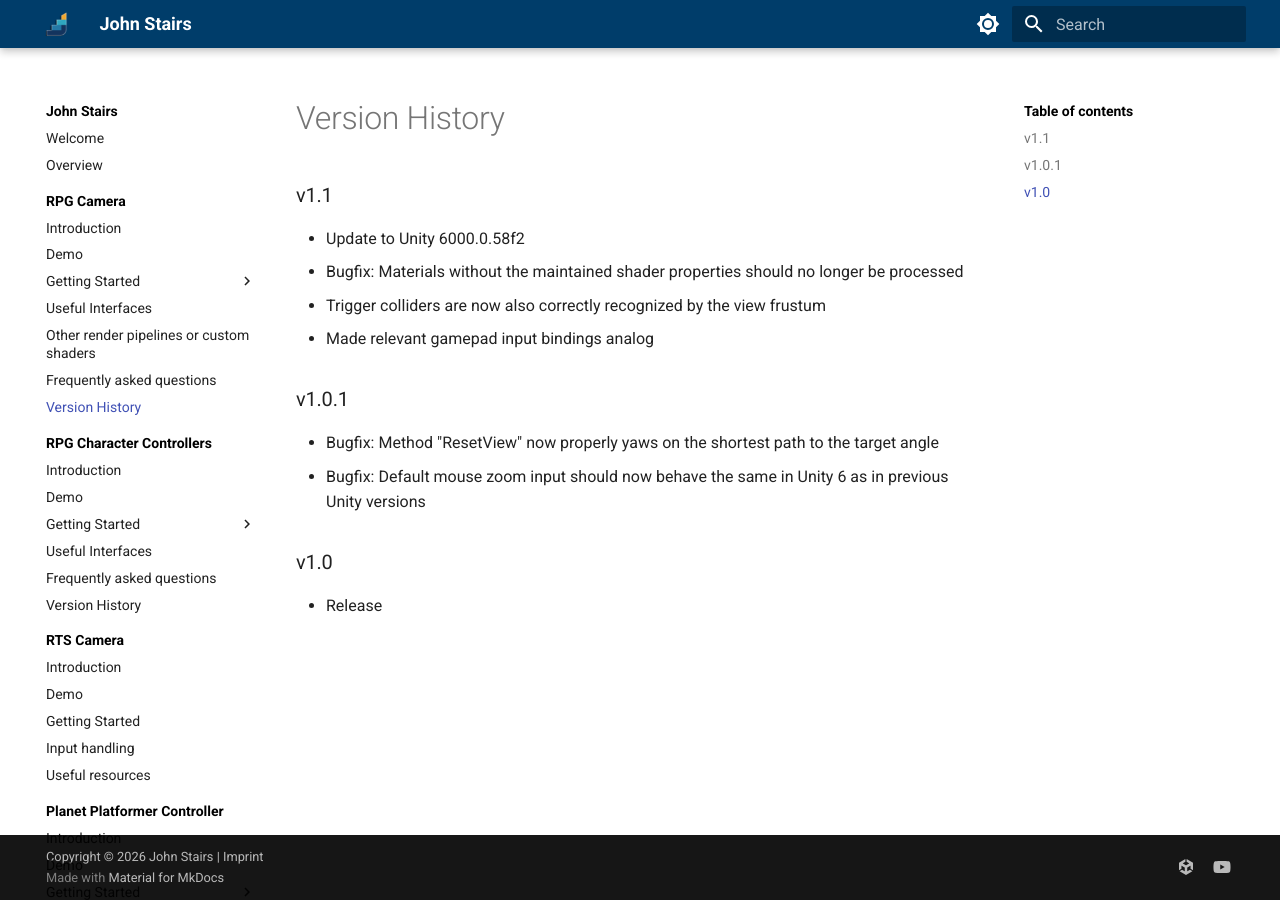
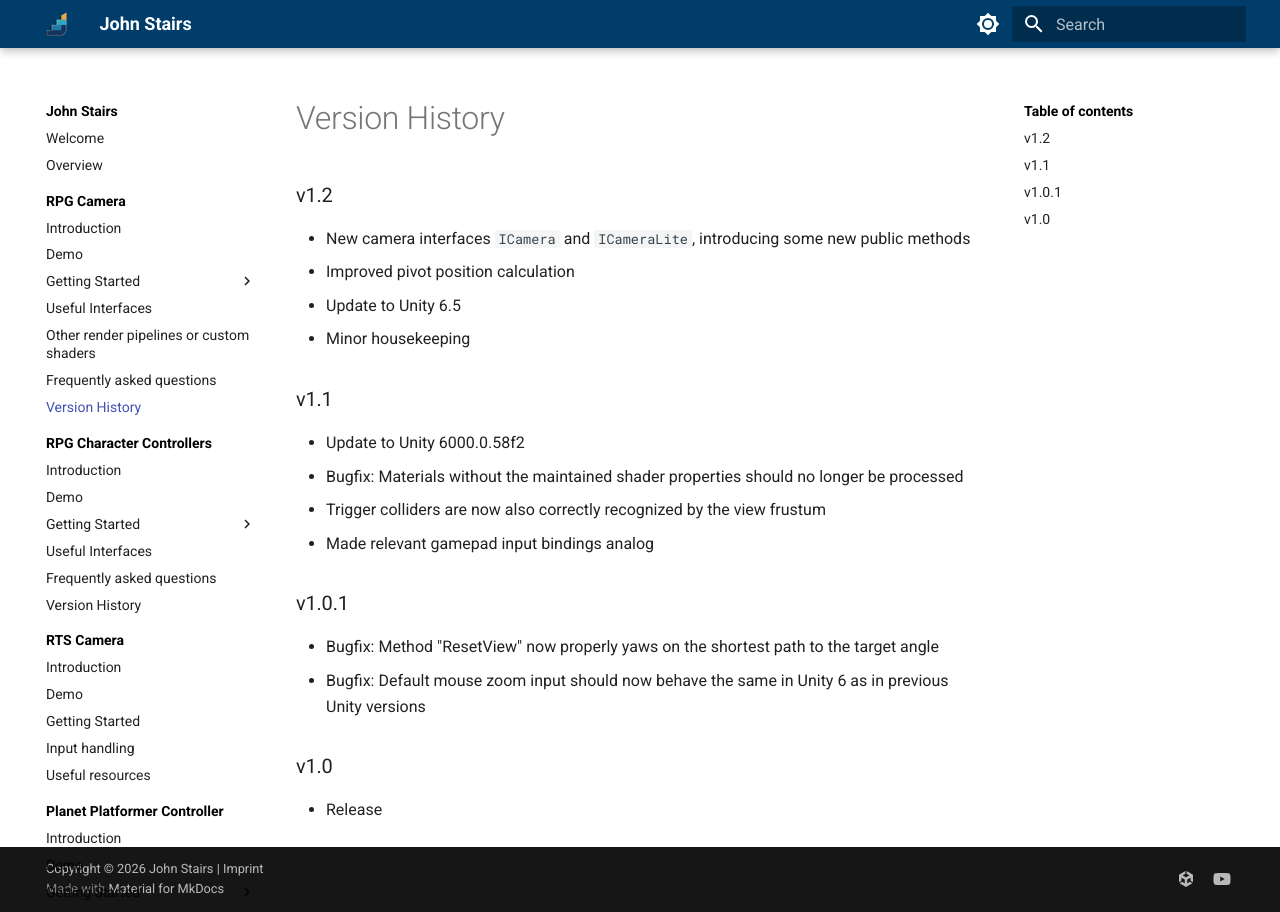
Before and after one commit to john-stairs/documentation, an MkDocs documentation site: the page built from docs/rpg-camera/version-history.md, in a window 1280 px wide. Built offline with MkDocs 1.6.1 and Material for MkDocs 9.7.7, drawn with Linux system fonts in a browser that asks for light colours.

Commit message:
Update RPGCamera version history to v1.2

```diff
--- a/docs/rpg-camera/version-history.md
+++ b/docs/rpg-camera/version-history.md
@@ -1,4 +1,11 @@
 # Version History
+
+### v1.2
+
+- New camera interfaces `ICamera` and `ICameraLite`, introducing some new public methods
+- Improved pivot position calculation
+- Update to Unity 6.5
+- Minor housekeeping
 
 ### v1.1
 
```
